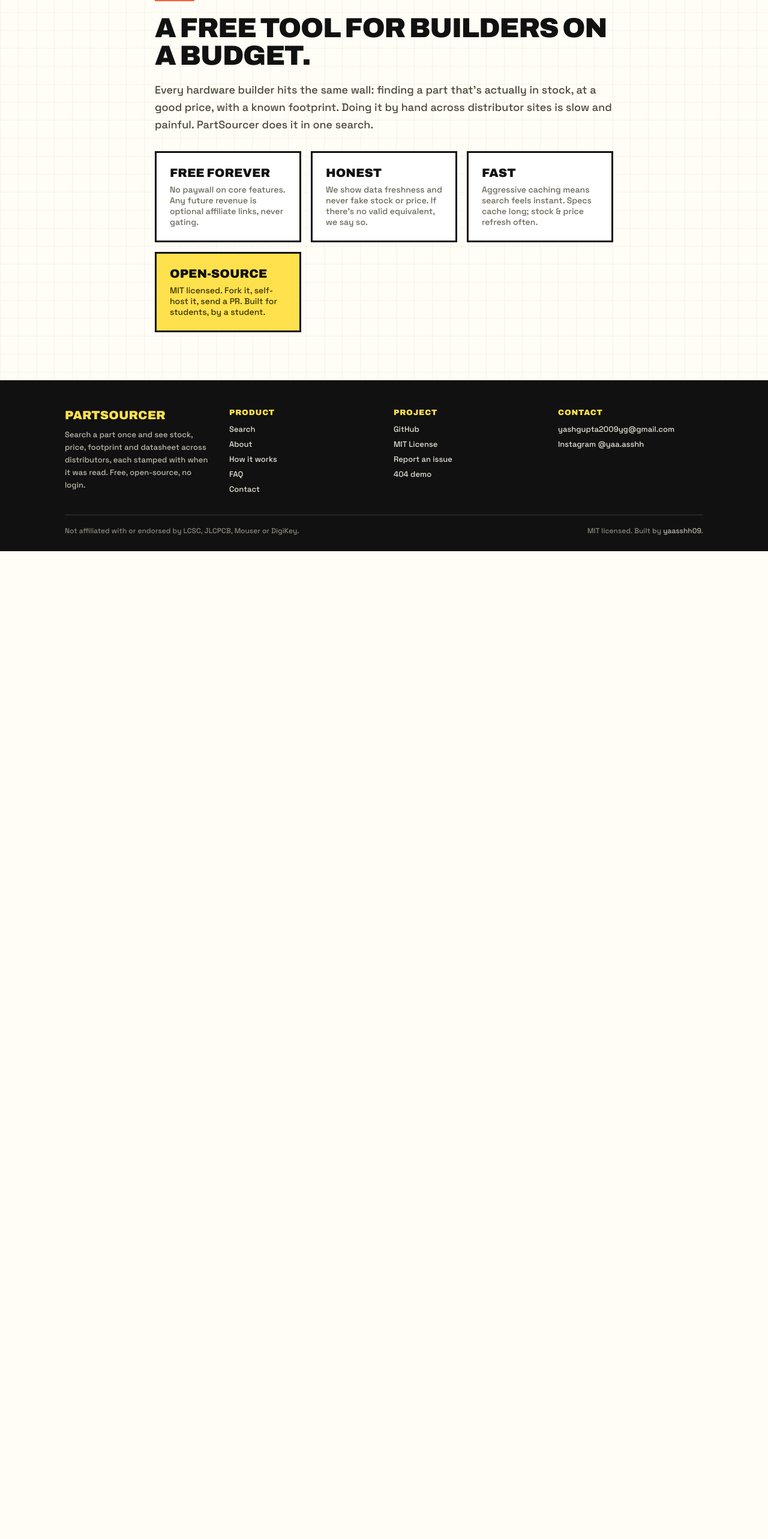
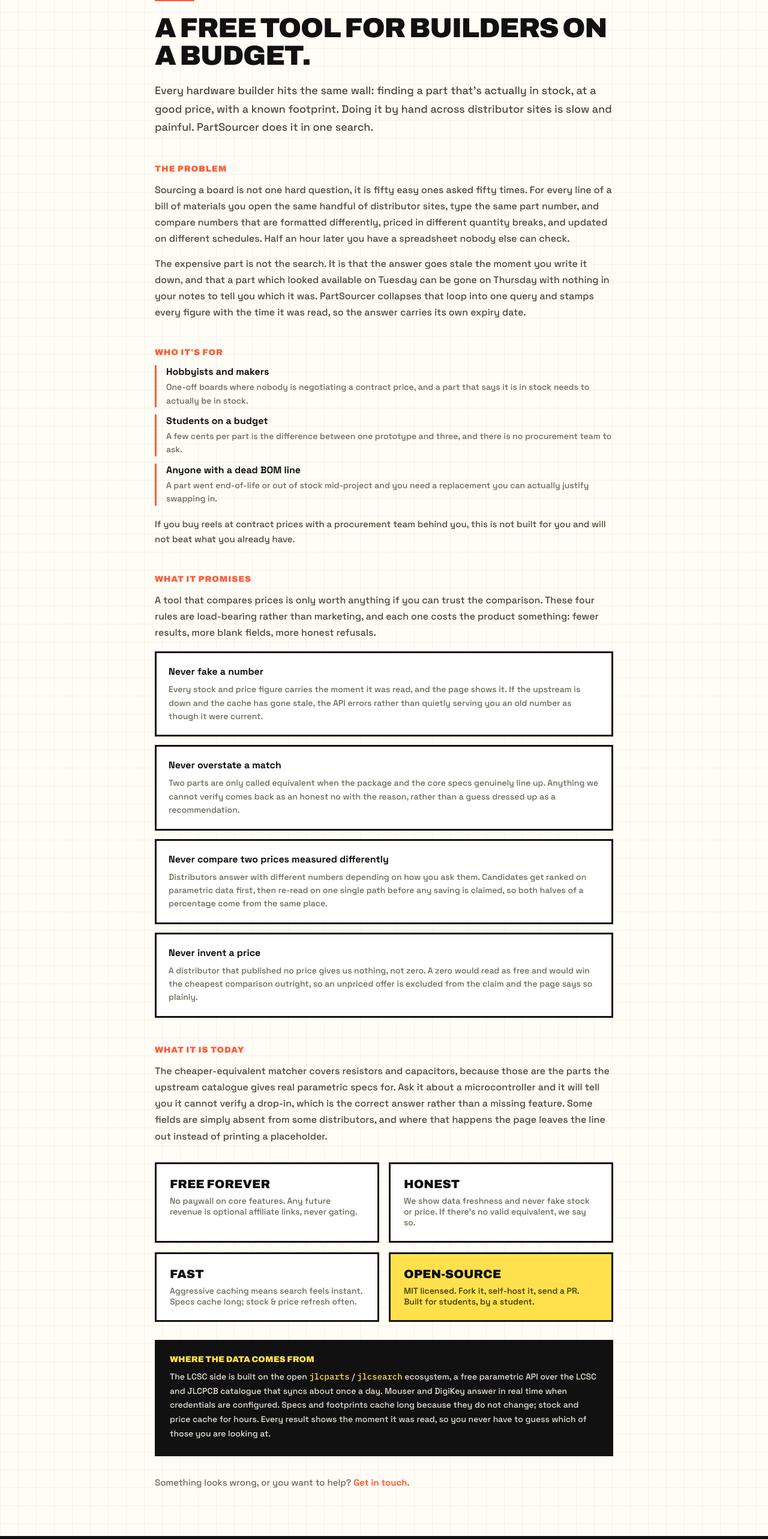
Before and after one commit to yaasshh09/PartSourcer, a React (Vite) app in the folder frontend/: page /about in a window 1280 px wide. Shown: the part 160-2726 px from the top of the page at 60% size. Before the commit the page ends 1079 px from the top, so only its background shows below. Built offline with nearby package versions, Linux system fonts and the light colour scheme; no server answers.

Commit message:
Move the data source note to About and say more there

```diff
--- a/frontend/src/pages/AboutPage.jsx
+++ b/frontend/src/pages/AboutPage.jsx
@@ -1,4 +1,5 @@
-import { C, ARCHIVO } from '../theme.js'
+import { Link } from 'react-router-dom'
+import { C, ARCHIVO, MONO } from '../theme.js'
 
 const CARDS = [
   { title: 'FREE FOREVER', body: 'No paywall on core features. Any future revenue is optional affiliate links, never gating.' },
@@ -6,6 +7,47 @@
   { title: 'FAST', body: 'Aggressive caching means search feels instant. Specs cache long; stock & price refresh often.' },
   { title: 'OPEN-SOURCE', body: 'MIT licensed. Fork it, self-host it, send a PR. Built for students, by a student.', accent: true },
 ]
+
+const AUDIENCE = [
+  {
+    title: 'Hobbyists and makers',
+    body: 'One-off boards where nobody is negotiating a contract price, and a part that says it is in stock needs to actually be in stock.',
+  },
+  {
+    title: 'Students on a budget',
+    body: 'A few cents per part is the difference between one prototype and three, and there is no procurement team to ask.',
+  },
+  {
+    title: 'Anyone with a dead BOM line',
+    body: 'A part went end-of-life or out of stock mid-project and you need a replacement you can actually justify swapping in.',
+  },
+]
+
+const PROMISES = [
+  {
+    title: 'Never fake a number',
+    body: 'Every stock and price figure carries the moment it was read, and the page shows it. If the upstream is down and the cache has gone stale, the API errors rather than quietly serving you an old number as though it were current.',
+  },
+  {
+    title: 'Never overstate a match',
+    body: 'Two parts are only called equivalent when the package and the core specs genuinely line up. Anything we cannot verify comes back as an honest no with the reason, rather than a guess dressed up as a recommendation.',
+  },
+  {
+    title: 'Never compare two prices measured differently',
+    body: 'Distributors answer with different numbers depending on how you ask them. Candidates get ranked on parametric data first, then re-read on one single path before any saving is claimed, so both halves of a percentage come from the same place.',
+  },
+  {
+    title: 'Never invent a price',
+    body: 'A distributor that published no price gives us nothing, not zero. A zero would read as free and would win the cheapest comparison outright, so an unpriced offer is excluded from the claim and the page says so plainly.',
+  },
+]
+
+const sectionTitle = {
+  fontFamily: ARCHIVO, fontWeight: 900, fontSize: 14, color: C.orange,
+  letterSpacing: '0.06em', marginTop: 46,
+}
+
+const body = { fontSize: 16, color: '#4a4838', lineHeight: 1.7, fontWeight: 500 }
 
 export default function AboutPage() {
   return (
@@ -16,13 +58,69 @@
         letterSpacing: '-0.03em', margin: '22px 0 0' }}>
         A FREE TOOL FOR BUILDERS ON A BUDGET.
       </h1>
-      <p style={{ fontSize: 18, color: '#4a4838', lineHeight: 1.6, fontWeight: 500, margin: '20px 0 0' }}>
+      <p style={{ ...body, fontSize: 18, margin: '20px 0 0' }}>
         Every hardware builder hits the same wall: finding a part that&apos;s actually in stock, at a good price,
         with a known footprint. Doing it by hand across distributor sites is slow and painful. PartSourcer does it
         in one search.
       </p>
-      {/* auto-fit, so the pair becomes a stack when there is no room for two. */}
-      <div style={{ display: 'grid', gridTemplateColumns: 'repeat(auto-fit, minmax(200px, 1fr))',
+
+      <div style={sectionTitle}>THE PROBLEM</div>
+      <p style={{ ...body, margin: '14px 0 0' }}>
+        Sourcing a board is not one hard question, it is fifty easy ones asked fifty times. For every line of a
+        bill of materials you open the same handful of distributor sites, type the same part number, and compare
+        numbers that are formatted differently, priced in different quantity breaks, and updated on different
+        schedules. Half an hour later you have a spreadsheet nobody else can check.
+      </p>
+      <p style={{ ...body, margin: '14px 0 0' }}>
+        The expensive part is not the search. It is that the answer goes stale the moment you write it down, and
+        that a part which looked available on Tuesday can be gone on Thursday with nothing in your notes to tell
+        you which it was. PartSourcer collapses that loop into one query and stamps every figure with the time it
+        was read, so the answer carries its own expiry date.
+      </p>
+
+      <div style={sectionTitle}>WHO IT&apos;S FOR</div>
+      <div style={{ display: 'flex', flexDirection: 'column', gap: 12, marginTop: 14 }}>
+        {AUDIENCE.map((item) => (
+          <div key={item.title} style={{ borderLeft: `3px solid ${C.orange}`, paddingLeft: 16 }}>
+            <div style={{ fontWeight: 700, fontSize: 16 }}>{item.title}</div>
+            <div style={{ fontSize: 14, color: C.sub, fontWeight: 500, marginTop: 4,
+              lineHeight: 1.6 }}>{item.body}</div>
+          </div>
+        ))}
+      </div>
+      <p style={{ ...body, fontSize: 15, margin: '18px 0 0' }}>
+        If you buy reels at contract prices with a procurement team behind you, this is not built for you and
+        will not beat what you already have.
+      </p>
+
+      <div style={sectionTitle}>WHAT IT PROMISES</div>
+      <p style={{ ...body, margin: '14px 0 0' }}>
+        A tool that compares prices is only worth anything if you can trust the comparison. These four rules are
+        load-bearing rather than marketing, and each one costs the product something: fewer results, more blank
+        fields, more honest refusals.
+      </p>
+      <div style={{ display: 'flex', flexDirection: 'column', gap: 14, marginTop: 18 }}>
+        {PROMISES.map((item) => (
+          <div key={item.title} style={{ border: `3px solid ${C.ink}`, background: C.paper, padding: 20 }}>
+            <div style={{ fontWeight: 700, fontSize: 16 }}>{item.title}</div>
+            <div style={{ fontSize: 14, color: C.sub, fontWeight: 500, marginTop: 8,
+              lineHeight: 1.6 }}>{item.body}</div>
+          </div>
+        ))}
+      </div>
+
+      <div style={sectionTitle}>WHAT IT IS TODAY</div>
+      <p style={{ ...body, margin: '14px 0 0' }}>
+        The cheaper-equivalent matcher covers resistors and capacitors, because those are the parts the upstream
+        catalogue gives real parametric specs for. Ask it about a microcontroller and it will tell you it cannot
+        verify a drop-in, which is the correct answer rather than a missing feature. Some fields are simply
+        absent from some distributors, and where that happens the page leaves the line out instead of printing a
+        placeholder.
+      </p>
+
+      {/* 340px so the four land as two rows of two. At 200px the row fitted
+          three and left OPEN-SOURCE stranded underneath on its own. */}
+      <div style={{ display: 'grid', gridTemplateColumns: 'repeat(auto-fit, minmax(340px, 1fr))',
         gap: 16, marginTop: 30 }}>
         {CARDS.map((card) => (
           <div key={card.title} style={{ border: `3px solid ${C.ink}`, padding: 22,
@@ -33,6 +131,29 @@
           </div>
         ))}
       </div>
+
+      {/* Moved here from "how it works". That page covers what the tool does
+          for you; whose data it stands on belongs with what the project is. */}
+      <div style={{ border: `3px solid ${C.ink}`, background: C.ink, color: '#fffdf5',
+        padding: 22, marginTop: 30 }}>
+        <div style={{ fontFamily: ARCHIVO, fontWeight: 900, fontSize: 14, color: C.yellow }}>
+          WHERE THE DATA COMES FROM
+        </div>
+        <p style={{ fontSize: 14, color: '#e6e2d4', fontWeight: 500, lineHeight: 1.7, margin: '10px 0 0' }}>
+          The LCSC side is built on the open{' '}
+          <span style={{ fontFamily: MONO, color: C.yellow }}>jlcparts</span> /{' '}
+          <span style={{ fontFamily: MONO, color: C.yellow }}>jlcsearch</span> ecosystem, a free parametric API
+          over the LCSC and JLCPCB catalogue that syncs about once a day. Mouser and DigiKey answer in real time
+          when credentials are configured. Specs and footprints cache long because they do not change; stock and
+          price cache for hours. Every result shows the moment it was read, so you never have to guess which of
+          those you are looking at.
+        </p>
+      </div>
+
+      <div style={{ marginTop: 34, fontSize: 15, fontWeight: 500, color: C.sub }}>
+        Something looks wrong, or you want to help?{' '}
+        <Link to="/contact" style={{ color: C.orange, fontWeight: 700 }}>Get in touch</Link>.
+      </div>
     </section>
   )
 }
--- a/frontend/src/pages/HowPage.jsx
+++ b/frontend/src/pages/HowPage.jsx
@@ -1,4 +1,4 @@
-import { C, ARCHIVO, MONO } from '../theme.js'
+import { C, ARCHIVO } from '../theme.js'
 
 const STEPS = [
   { n: '01', title: 'You search', body: 'By MPN, LCSC code, or plain-text spec. We query an open parts database and return stock, price, package and datasheet, each stamped with when we read it.' },
@@ -30,17 +30,6 @@
           </div>
         ))}
       </div>
-      <div style={{ border: `3px solid ${C.ink}`, background: C.ink, color: '#fffdf5', padding: 22, marginTop: 24 }}>
-        <div style={{ fontFamily: ARCHIVO, fontWeight: 900, fontSize: 14, color: C.yellow }}>
-          WHERE THE DATA COMES FROM
-        </div>
-        <p style={{ fontSize: 14, color: '#e6e2d4', fontWeight: 500, lineHeight: 1.6, margin: '10px 0 0' }}>
-          Built on the open <span style={{ fontFamily: MONO, color: C.yellow }}>jlcparts</span> / <span
-            style={{ fontFamily: MONO, color: C.yellow }}>jlcsearch</span> ecosystem, a free, parametric API over
-          the LCSC/JLCPCB catalog. Specs &amp; footprints cache long; stock &amp; price refresh in hours. Every
-          result shows a &quot;data as of&quot; timestamp so you always know how fresh it is.
-        </p>
-      </div>
     </section>
   )
 }
```
Also changed, not shown: 1 other file (tests, documents, lock files or other folders).
